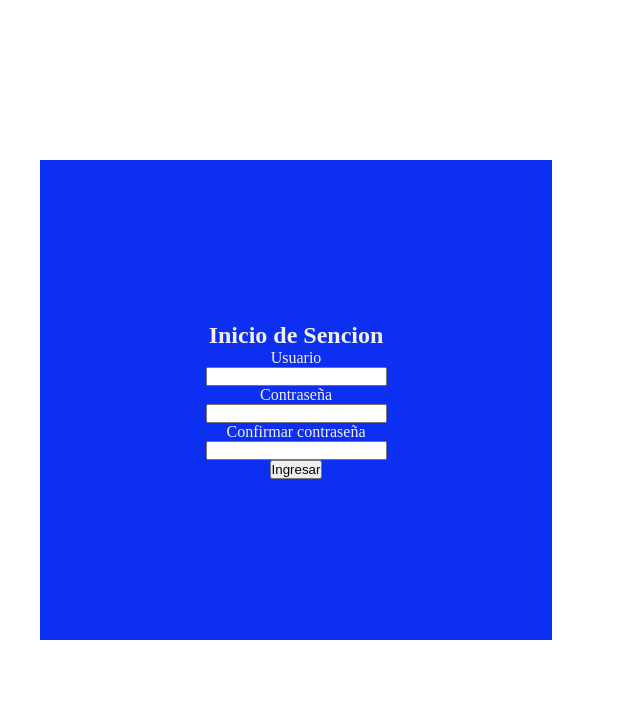
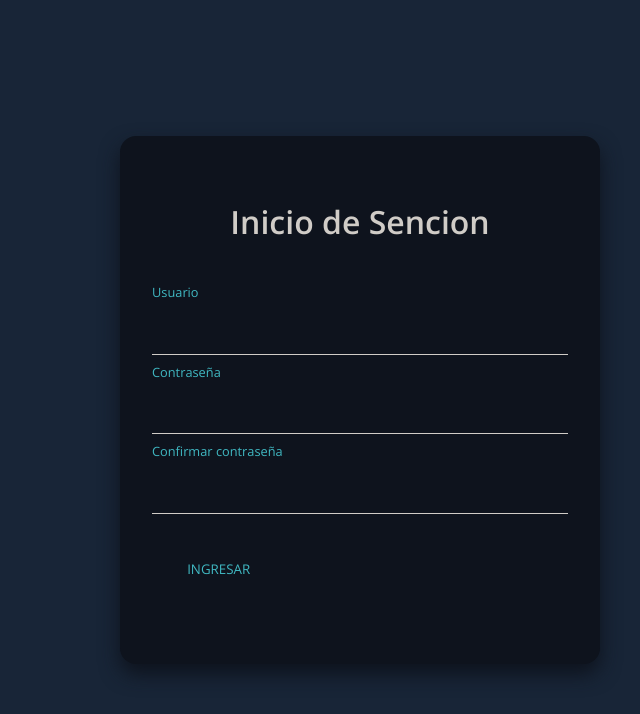
Before and after one commit to TANHEHANZ/Petshop, a React (Vite) app in the folder client/: page / in a window 1280 px wide. Shown: the top 714 px of the page, without its empty margins (280-920 px from the left). Built offline with nearby package versions, Linux system fonts and the light colour scheme.

Commit message:
stylelogin

```diff
--- a/client/src/index.css
+++ b/client/src/index.css
@@ -1,5 +1,8 @@
+@import url('https://fonts.googleapis.com/css2?family=Open+Sans:wght@300;600;800&display=swap');
+
 * {
   margin: 0;
   padding: 0;
   box-sizing: border-box;
+  font-family: 'Open Sans', sans-serif;
 }
--- a/client/src/pages/login.jsx
+++ b/client/src/pages/login.jsx
@@ -15,7 +15,6 @@ const Login = () => {
           <input type="password" />
           <button>Ingresar</button>
         </form>
-     <div></div>
       </section>
     </Content>
   );
--- a/client/src/style/style.jsx
+++ b/client/src/style/style.jsx
@@ -4,15 +4,79 @@ export const Content = styled.div`
   width: 100vw;
   height: 100vh;
   ${FlexComun}
+  background-color:${colors.primary};
   & form {
-    ${FlexComun}
-    flex-direction:column;
-    width: 40vw;
-    height: 30em;
+    display: flex;
+    align-items: start;
+    justify-content: start;
+    flex-direction: column;
+    width: 30em;
+    height: 33em;
     background-color: ${colors.secundary};
-    color: ${colors.primary};
+    color: ${colors.white};
+    padding: 2em;
+    gap: 0.5em;
+    border-radius: 1em;
+    box-shadow: 0 10px 20px ${colors.secundary};
+
+    & h1 {
+      width: 100%;
+      text-align: center;
+      font-size: 2em;
+      margin: 1em 0;
+      font-weight: 600;
+    }
+    & label {
+      font-size: 0.8em;
+      width: 100%;
+      text-align: start;
+      color: ${colors.tercery};
+    }
+    & input {
+      width: 100%;
+      background-color: transparent;
+      border: none;
+      border-bottom: solid 1px ${colors.white};
+      padding: 1em;
+      outline: none;
+      color:${colors.tercery};
+    }
+    & > input:focus {
+      border-bottom: solid 1px ${colors.tercery};
+    }
+    & > button {
+      margin: 2em 0;
+      text-transform: uppercase;
+      background-color: ${colors.secundary};
+      border: none;
+      position: relative;
+      color: ${colors.tercery};
+      cursor: pointer;
+      overflow: hidden;
+      height: 3em;
+      width: 10em;
+      &::before {
+        content: "";
+        position: absolute;
+        background-color: ${colors.tercery};
+        width: 120%;
+        height: 120%;
+        z-index: -1;
+        animation: rotate 2s infinite;
+      }
+    }
+    @keyframes rotate {
+      0% {
+        transform: rotate(0);
+      }
+      100% {
+        transform: rotate(360deg);
+      }
+    }
   }
   & div {
     width: 50vw;
+    height: 90vh;
+    background-color: #000;
   }
 `;
--- a/client/src/style/styleGlobal.js
+++ b/client/src/style/styleGlobal.js
@@ -1,9 +1,10 @@
 import { css, keyframes } from "styled-components";
 
 export const colors = {
-  primary: "#F2F2F2",
-  secundary: "#0C2FF2",
-  tercery: "#6C7DD9",
+  primary: "#182537",
+  secundary: "#0E131D",
+  tercery: "#40B8C2",
+  white: "#D0CCC7",
 };
 export const FlexComun = css`
 display:flex;
```
